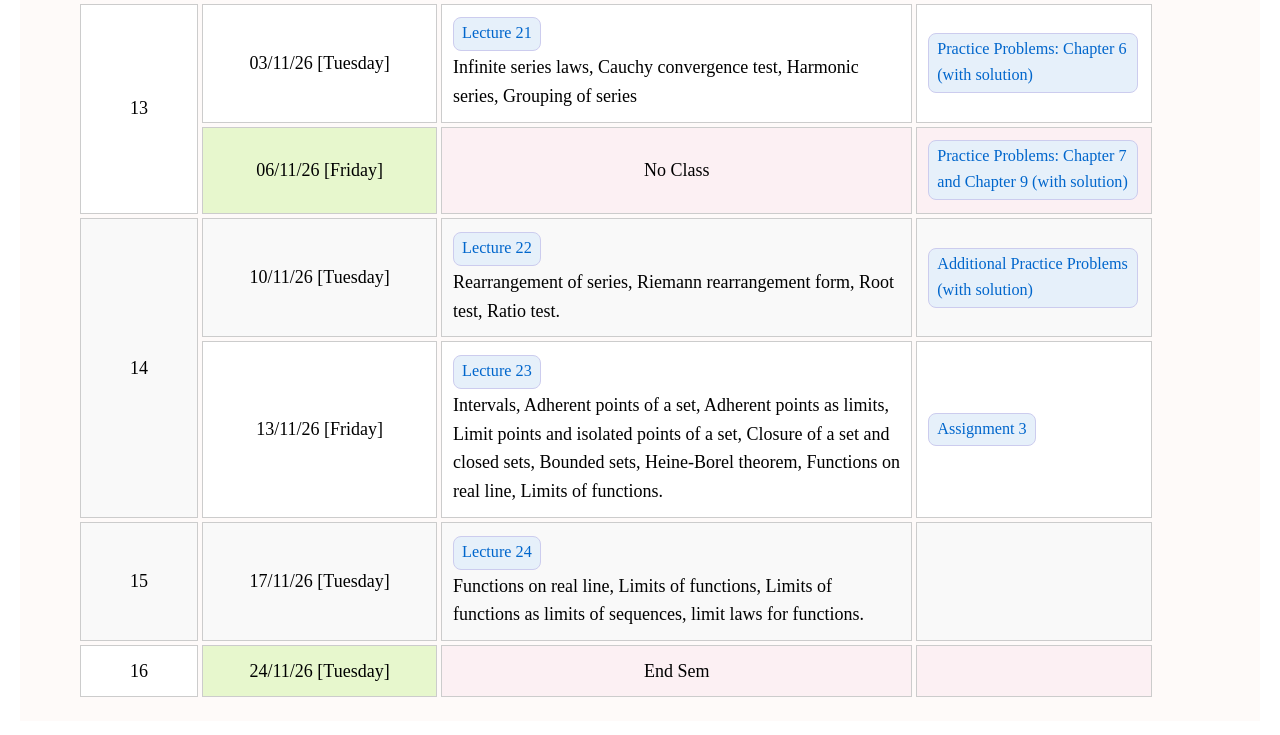
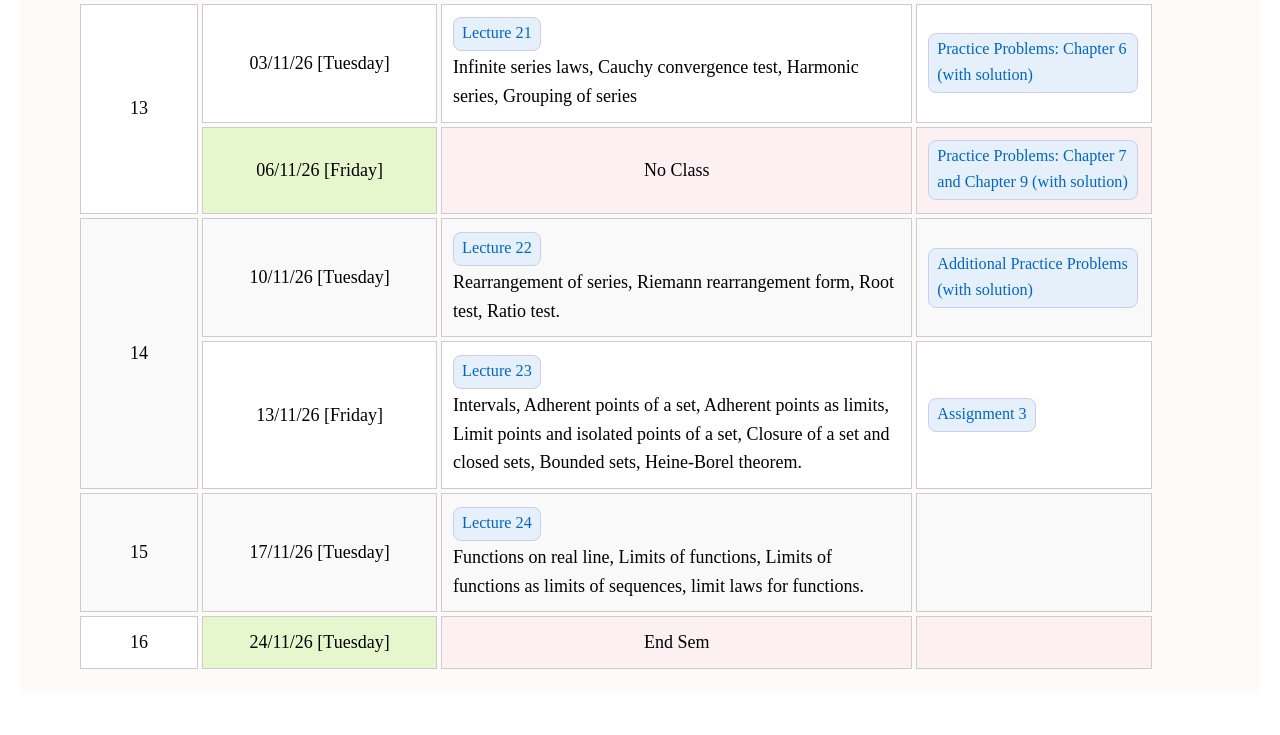
Before and after one commit to uttamcft/MA4.101-Real-Analysis-M26, a plain HTML site: page index.html in a window 1280 px wide. Shown: the part 5803-6538 px from the top of the page. After the commit the page ends 6516 px from the top, so only its background shows below. Drawn offline with nearby package versions, Linux system fonts and the light colour scheme; a web font is replaced by a local one.

Commit message:
Update index.html

```diff
--- a/index.html
+++ b/index.html
@@ -504,7 +504,7 @@
                       <a class="pill" href="Lectures/Lecture23.pdf" download>Lecture 23 </a><br>
                       <a class="center-text"> Intervals, Adherent points of a set, Adherent points as limits,
                         Limit points and isolated points of a set, Closure of a set and closed sets, Bounded sets,
-                        Heine-Borel theorem, Functions on real line, Limits of functions.
+                        Heine-Borel theorem.
                       </a>
                     </td>
                     <td>
```
